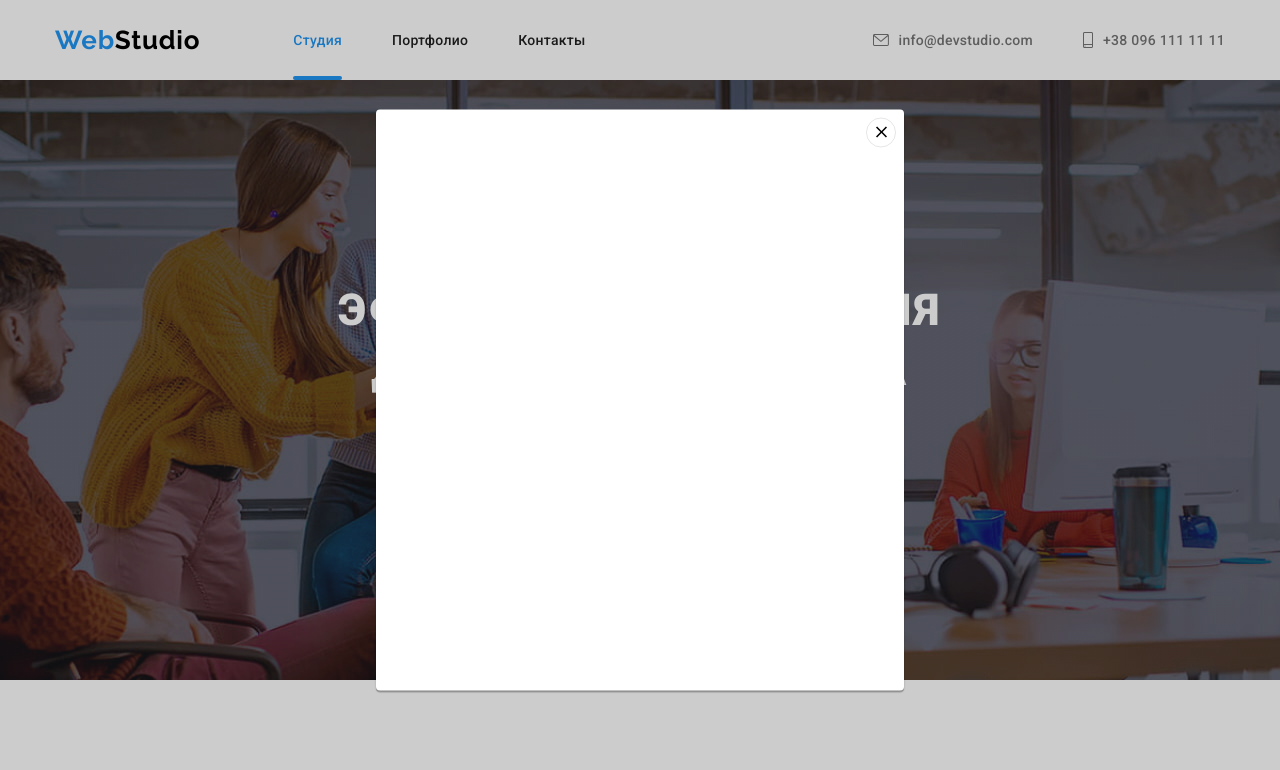
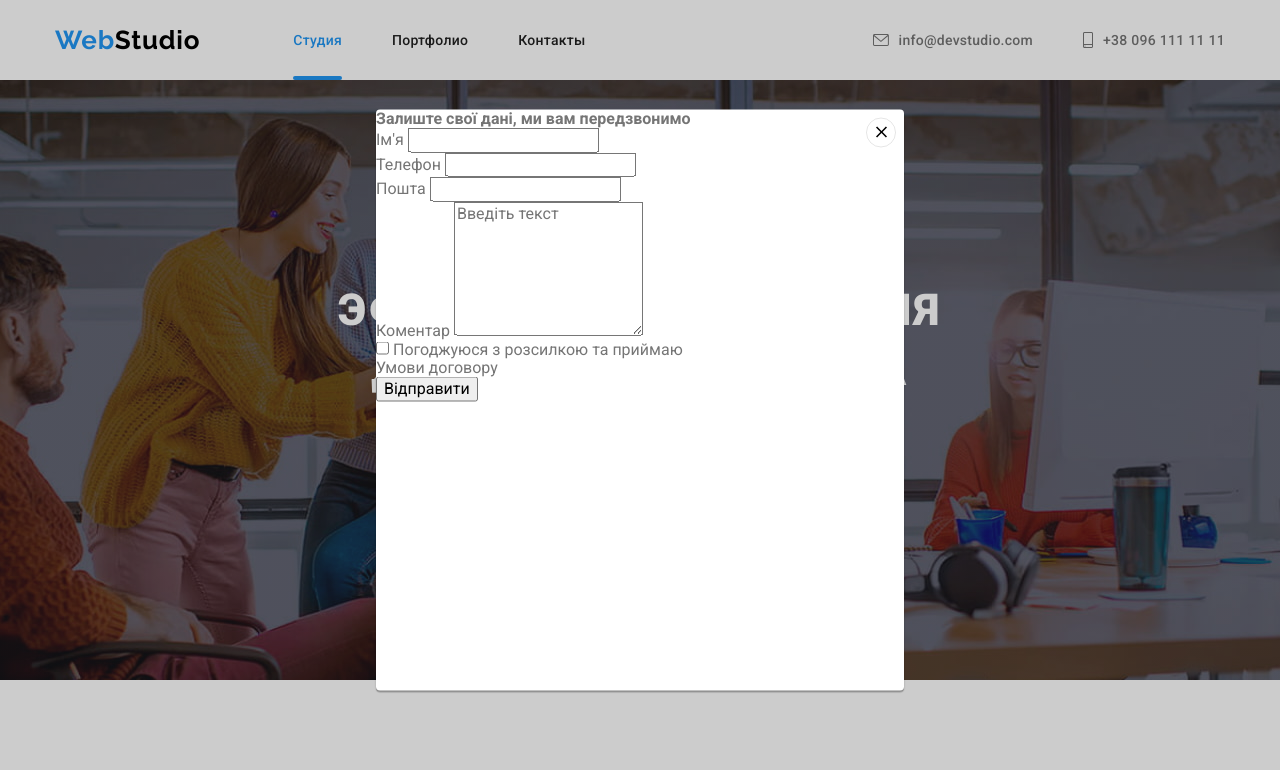
Before and after one commit to TinaDavy/goit-markup-hw-06, a plain HTML site: page index.html in a window 1280 px wide. Both pictures are taken after a click on the button "Заказать услугу". Shown: the top 770 px of the page. Drawn offline with nearby package versions, Linux system fonts and the light colour scheme.

Commit message:
Add modal form

```diff
--- a/css/styles.css
+++ b/css/styles.css
@@ -786,3 +786,17 @@ position: relative;
     background-color: transparent;
     cursor: pointer
 }
+
+/* Modal form */
+.form-title {
+    display: block;
+}
+
+.form-group {
+    display: block;
+    position: relative;
+}
+
+.form-icon {
+    position: absolute;
+}
--- a/index.html
+++ b/index.html
@@ -632,6 +632,56 @@
             <use href="./images/icons/icons.svg#close"></use>
           </svg>
         </button>
+
+        <!-- Modal form -->
+        <div class="modal-form" role="group" aria-labelledby="contact-details-head">
+          <form class="form">
+            <strong class="form-title">Залиште свої дані, ми вам передзвонимо</strong>
+
+            <label class="form-group">
+              <span class="form-label">Ім'я</span>
+              <input class="form-input" type="text" name="user-name" />
+              <svg class="form-icon" width="18" height="18">
+                <use href=""></use>
+              </svg>
+            </label>
+
+            <label class="form-group">
+              <span class="form-label">Телефон</span>
+              <input class="form-input" type="tel" name="user-phone" />
+              <svg class="form-icon" width="18" height="18">
+                <use href=""></use>
+              </svg>
+            </label>
+
+            <label class="form-group">
+              <span class="form-label">Пошта</span>
+              <input class="form-input" type="email" name="user-email" />
+              <svg class="form-icon" width="18" height="18">
+                <use href=""></use>
+              </svg>
+            </label>
+
+            <label class="form-group">
+              <span class="form-label">Коментар</span>
+              <textarea
+                class="form-input"
+                name="user-comment"
+                rows="7"
+                placeholder="Введіть текст"
+              ></textarea>
+            </label>
+
+            <label>
+              <input type="checkbox" name="" />
+              <span
+                >Погоджуюся з розсилкою та приймаю <a class="link" href="">Умови договору</a></span
+              >
+            </label>
+
+            <button type="submit">Відправити</button>
+          </form>
+        </div>
       </div>
     </div>
 
```
